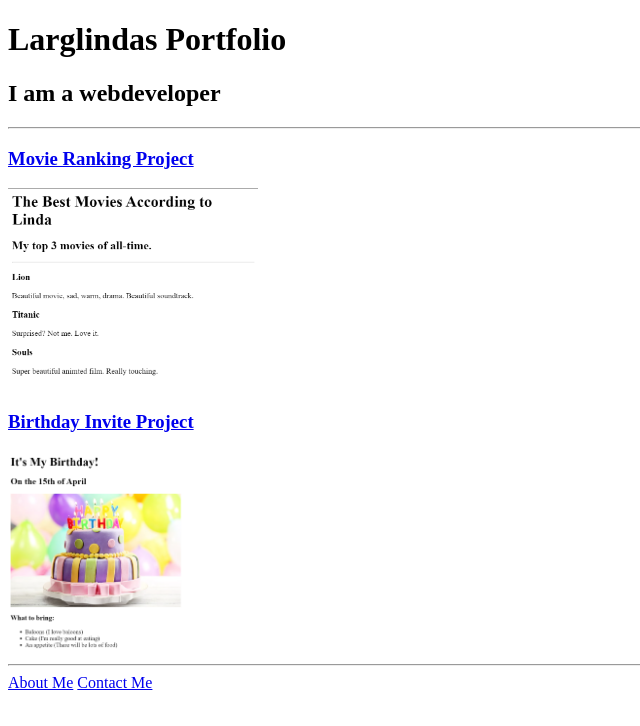
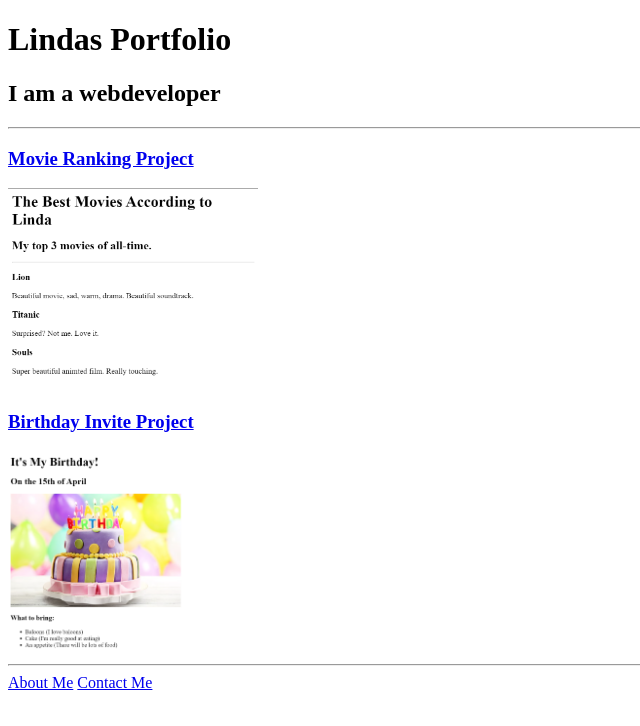
Before and after one commit to lindalicious/html-portfolio, a plain HTML site: page index.html in a window 1280 px wide. Shown: the whole page, without its empty margins (0-640 px from the left). Drawn offline with Linux system fonts and the light colour scheme.

Commit message:
Update index.html

```diff
--- a/index.html
+++ b/index.html
@@ -7,7 +7,7 @@
 </head>
 
 <body>
-    <h1>Larglindas Portfolio</h1>
+    <h1>Lindas Portfolio</h1>
     <h2>I am a webdeveloper</h2>
     <hr>
     <h3><a href="./public/movie-ranking.html">Movie Ranking Project</a></h3>
```
